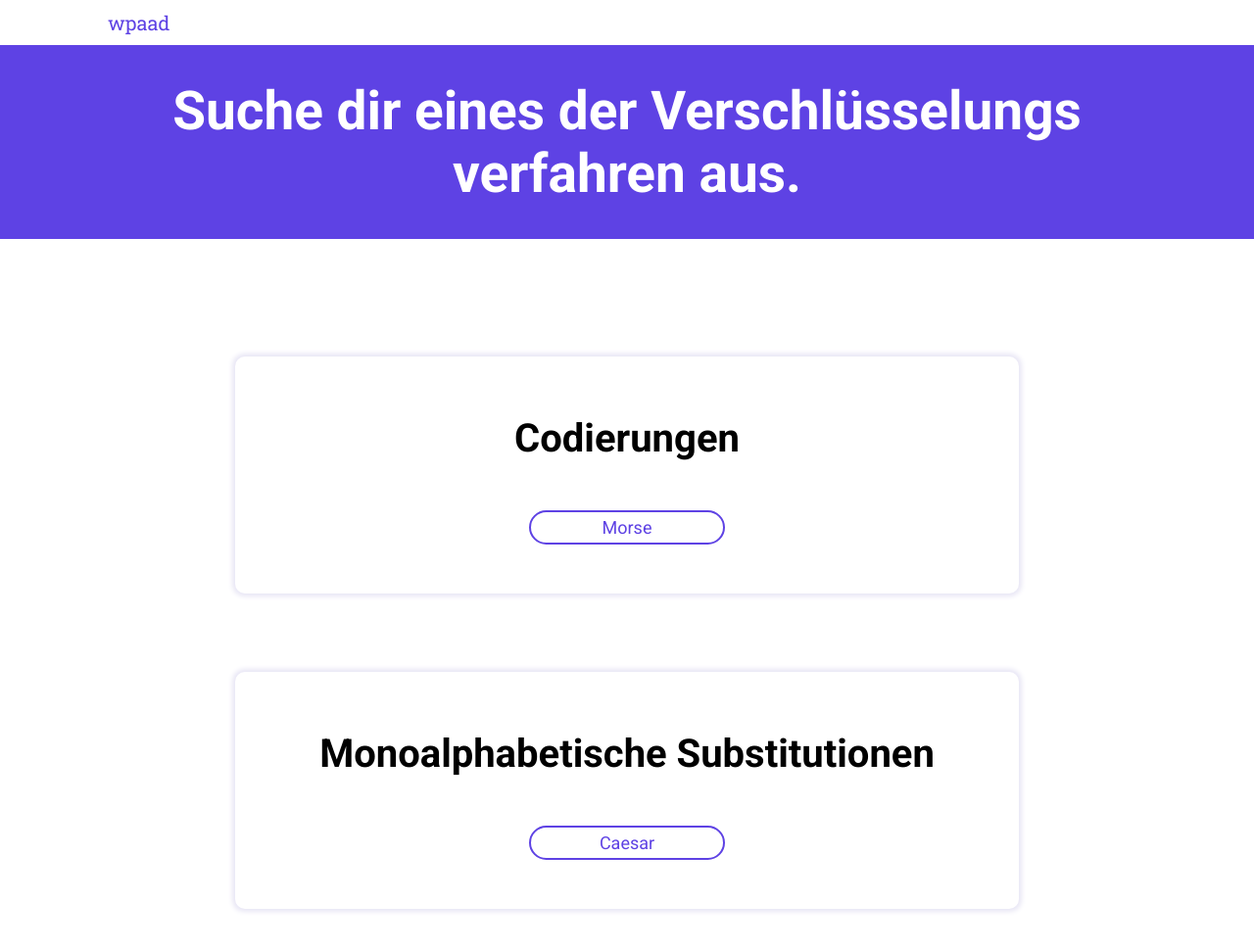
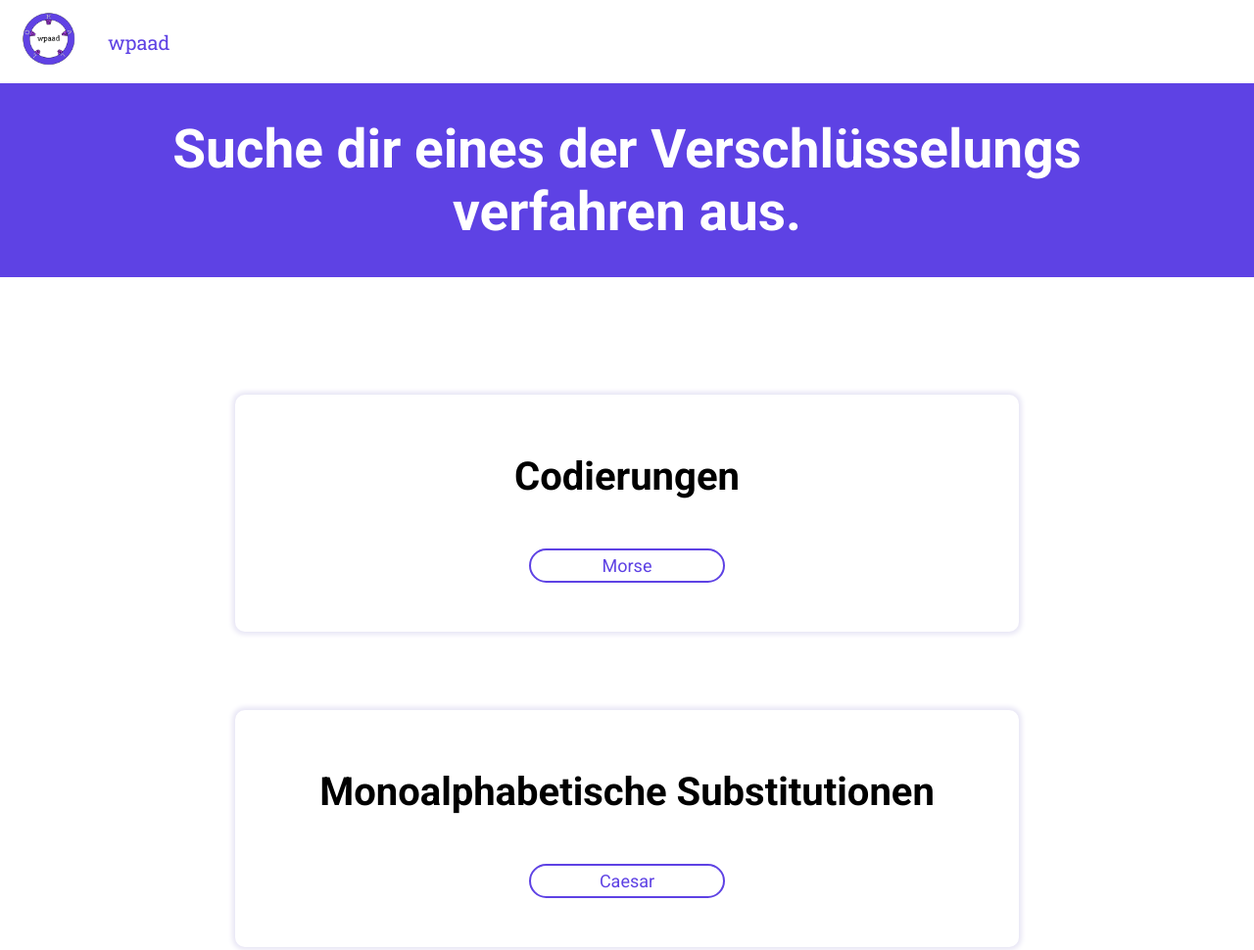
Before and after one commit to CodeByFinn/wpaad, a plain HTML site: page select.html in a window 1280 px wide. Shown: the top 970 px of the page at 98% size. Drawn offline with Linux system fonts and the light colour scheme.

Commit message:
Update select.html

```diff
--- a/select.html
+++ b/select.html
@@ -14,7 +14,7 @@
 <body>
   <nav>
     <a href="index.html">
-      <img href="Images/Logo.PNG" />
+      <img src="Images/Logo.PNG" />
     </a>
     <a href="index.html"><em>wpaad</em></a>
   </nav>
```
